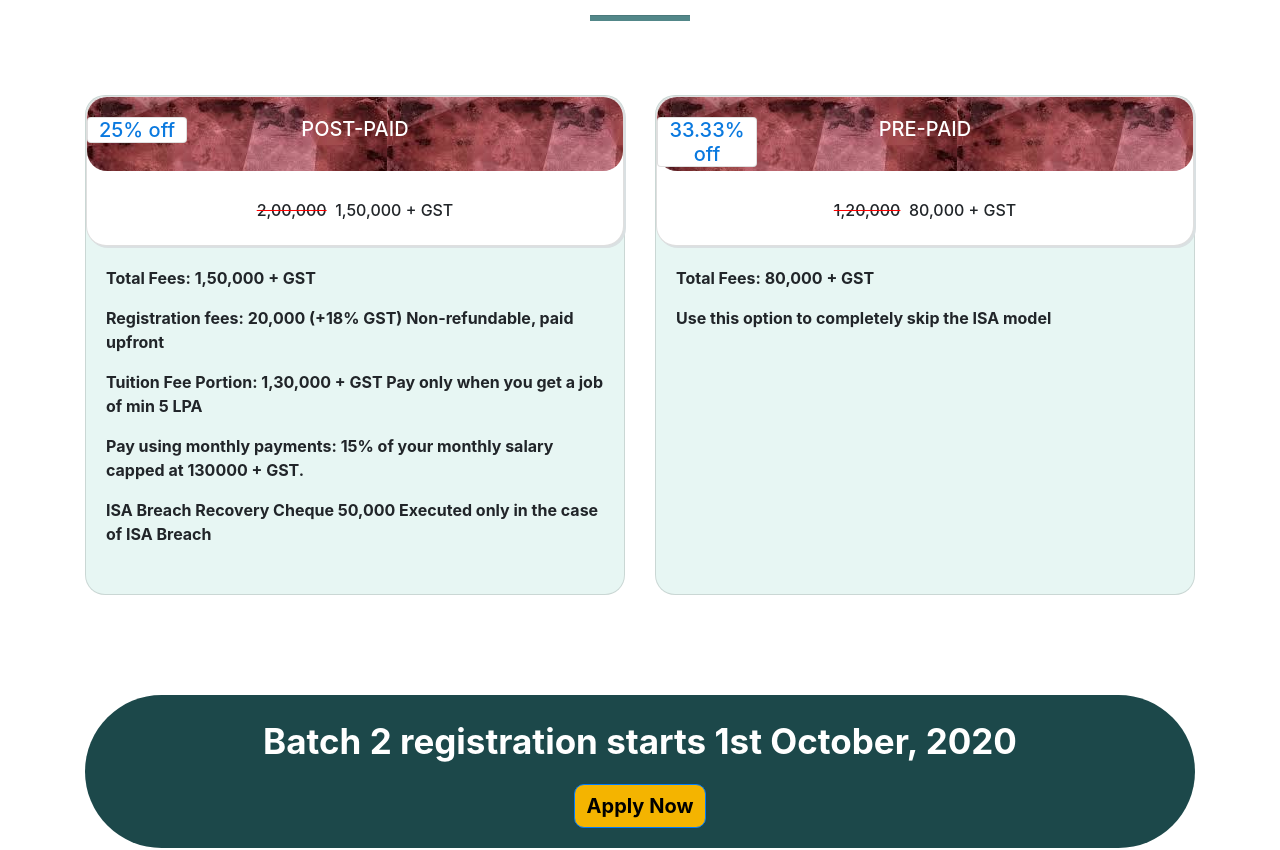
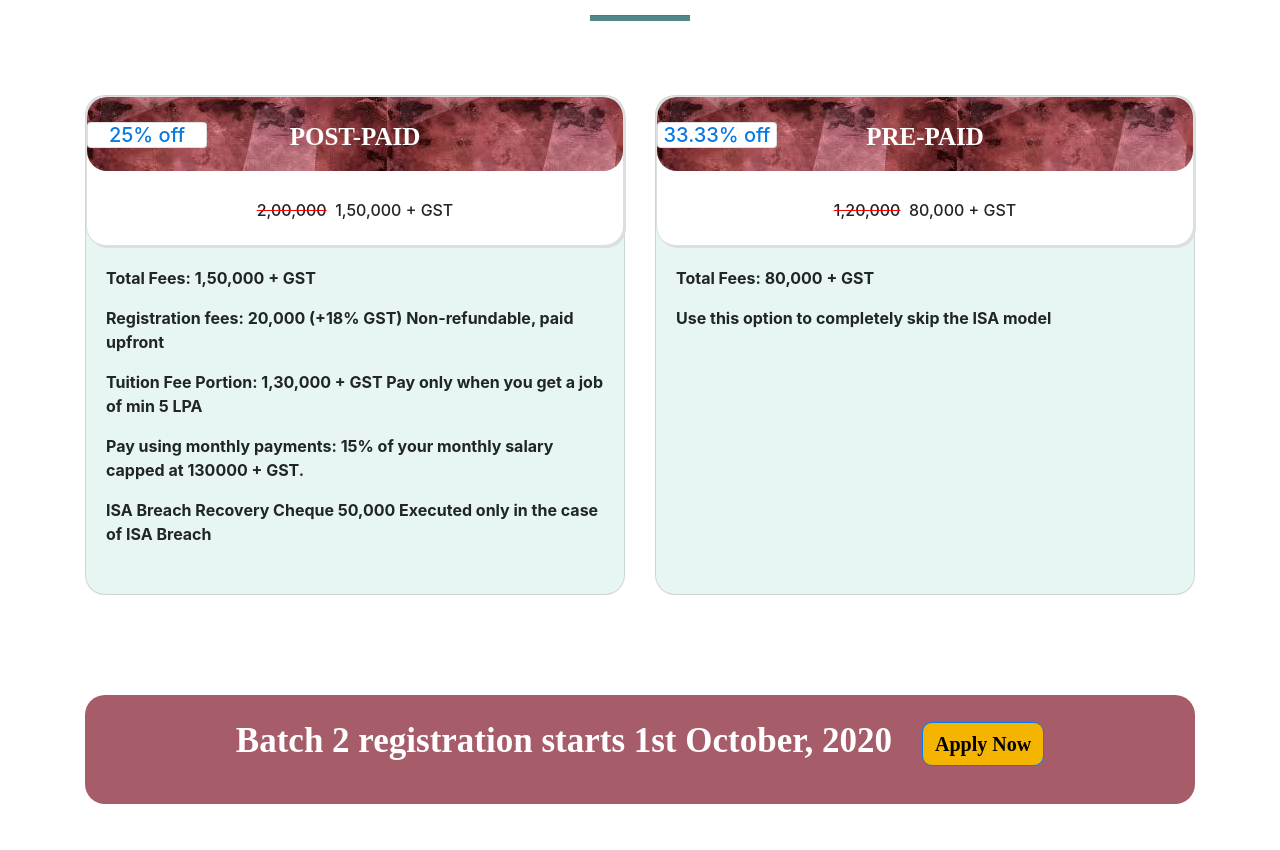
Before and after one commit to sanjay270899/devsnest-frontend, a React (Create React App) app: page / in a window 1280 px wide. Shown: the part 3155-4005 px from the top of the page. Built offline with nearby package versions, Linux system fonts and the light colour scheme; no server answers.

Commit message:
changes: minor changes in front page

```diff
--- a/src/Landing Page/Batch.tsx
+++ b/src/Landing Page/Batch.tsx
@@ -14,17 +14,22 @@ export default function Batch() {
             textAlign: 'center',
             paddingTop: '20px',
             paddingBottom: '20px',
-            background: '#1c484a',
+            background: 'rgb(166,92,105)',
             width: '100%',
-            borderRadius: '200px',
+            borderRadius: '20px',
             // height: '150px',
           }}
         >
-          <p style={{ fontSize: '35px', fontWeight: 'bold', color: '#fff' }}>
+          <p
+            style={{
+              fontFamily: 'initial',
+              fontSize: '35px',
+              fontWeight: 'bold',
+              color: '#fff',
+            }}
+          >
             {' '}
             Batch 2 registration starts 1st October, 2020
-          </p>
-
             <Button
               style={{
                 color: '#000',
@@ -34,10 +39,12 @@ export default function Batch() {
                 borderRadius: '10px',
                 justifyContent: 'center',
                 fontWeight: 'bold',
+                marginLeft: '30px',
               }}
             >
               Apply Now
             </Button>
+          </p>
         </div>
       </Container>
     </div>
--- a/src/Landing Page/PaymentPlan.tsx
+++ b/src/Landing Page/PaymentPlan.tsx
@@ -46,7 +46,16 @@ export default function PaymentPlan() {
               >
                 <Row>
                   <Col md="12">
-                    <p style={{ paddingTop: '20px' }}>POST-PAID</p>
+                    <p
+                      style={{
+                        paddingTop: '25px',
+                        fontSize: '25px',
+                        fontWeight: 'bold',
+                        fontFamily: 'initial',
+                      }}
+                    >
+                      POST-PAID
+                    </p>
                   </Col>
                   <Col style={{ position: 'absolute' }}>
                     <div className="mr-auto">
@@ -54,9 +63,9 @@ export default function PaymentPlan() {
                         style={{
                           background: '#fff',
                           color: '#0A79DF',
-                          width: '100px',
+                          width: '120px',
                           // left: "440px",
-                          top: '20px',
+                          top: '25px',
                         }}
                       >
                         25% off
@@ -132,7 +141,16 @@ export default function PaymentPlan() {
               >
                 <Row>
                   <Col md="12">
-                    <p style={{ paddingTop: '20px' }}>PRE-PAID</p>
+                    <p
+                      style={{
+                        paddingTop: '25px',
+                        fontSize: '25px',
+                        fontWeight: 'bold',
+                        fontFamily: 'initial',
+                      }}
+                    >
+                      PRE-PAID
+                    </p>
                   </Col>
                   <Col style={{ position: 'absolute' }}>
                     <div className="mr-auto">
@@ -140,9 +158,9 @@ export default function PaymentPlan() {
                         style={{
                           background: '#fff',
                           color: '#0A79DF',
-                          width: '100px',
-                          // left: "440px",
-                          top: '20px',
+                          width: '120px',
+                          // left: "240px",
+                          top: '25px',
                         }}
                       >
                         33.33% off
```
Lines whose indentation alone changed are shown as unchanged.
